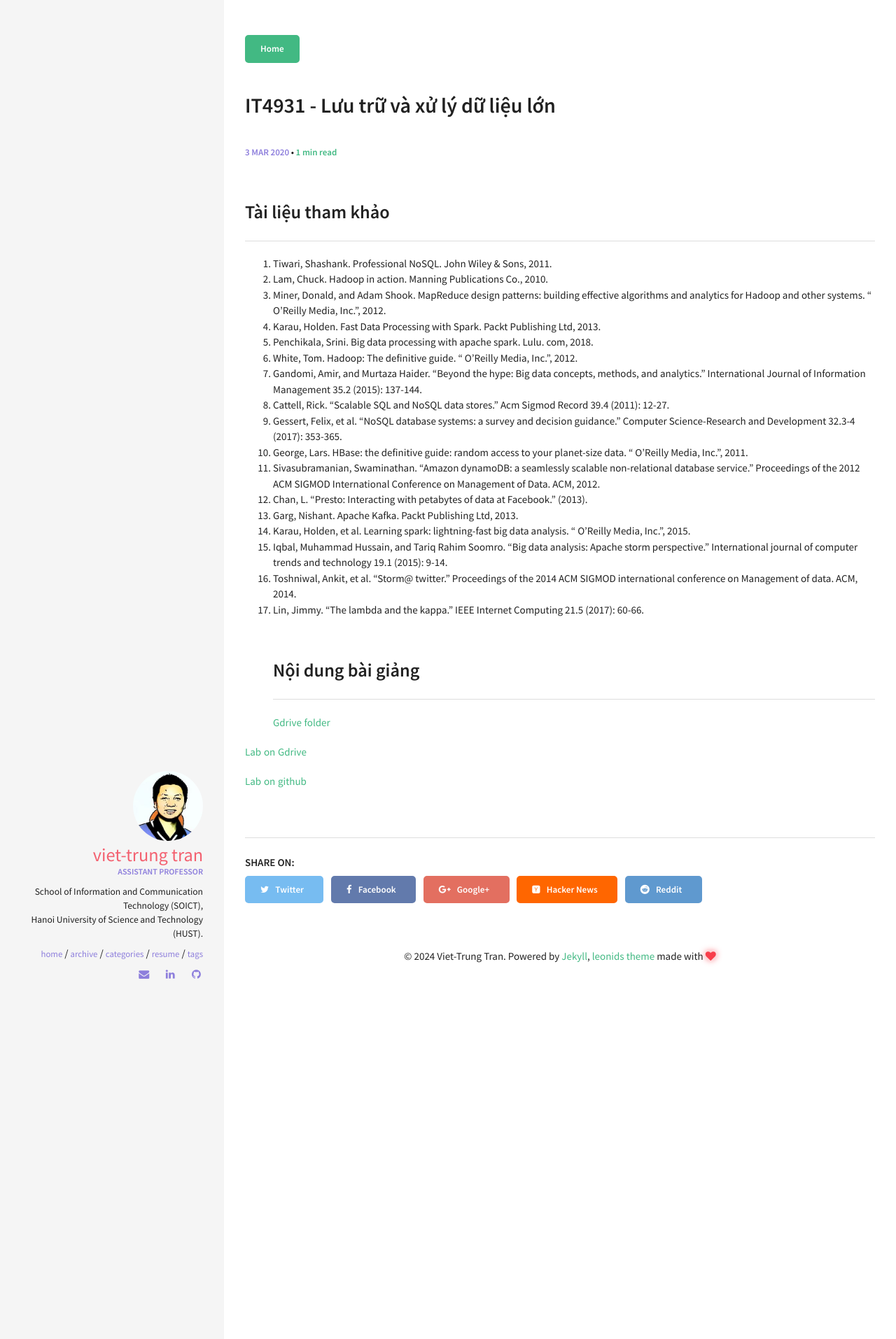
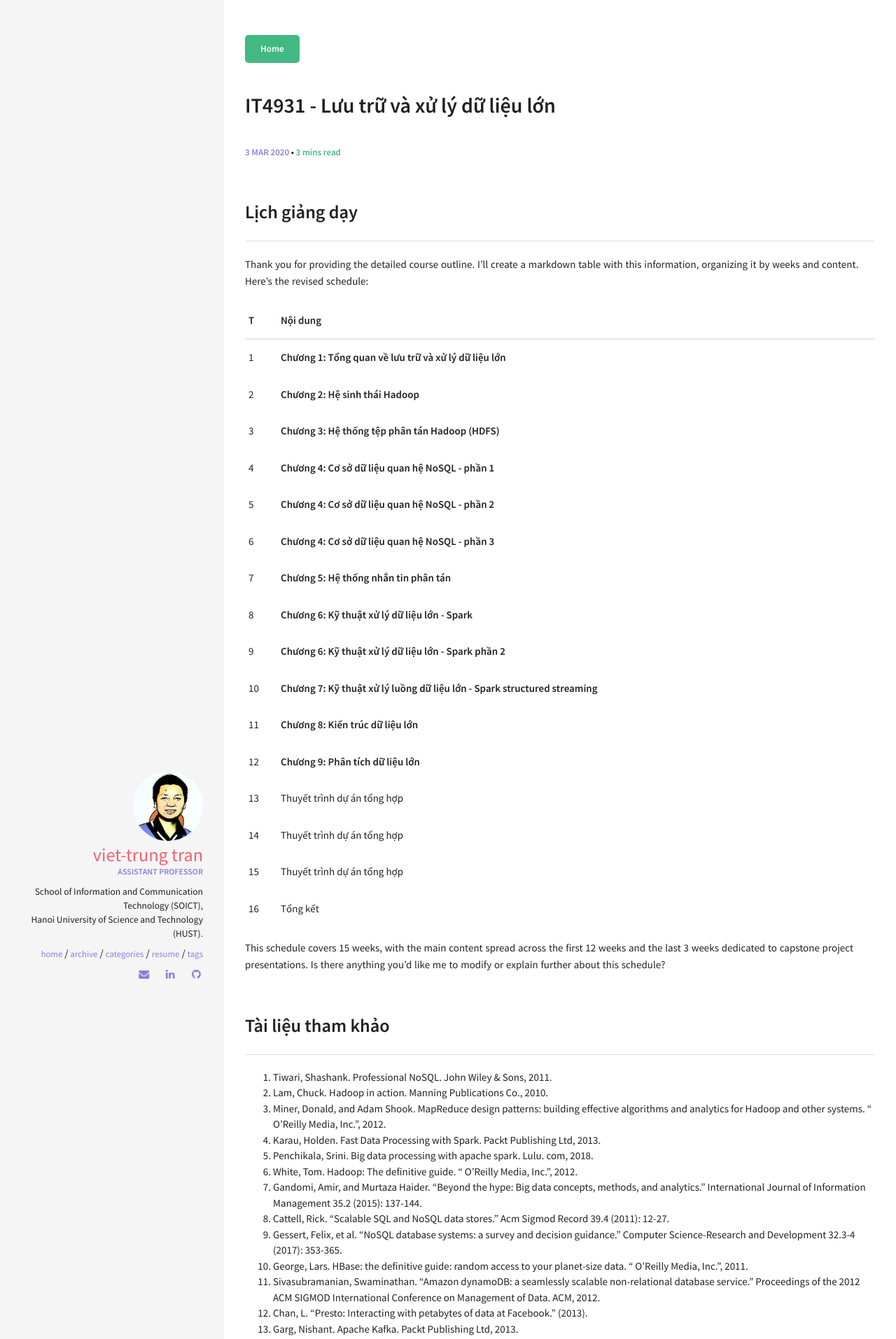
Before and after one commit to trungtv/trungtv.github.io, a Jekyll site: the page built from _posts/2020-03-03-it4931-luu-tru-va-xu-ly-du-lieu-lon.md, in a window 1280 px wide. Shown: the top 1914 px of the page at 70% size. Built offline with Jekyll 4.4.1, drawn with Linux system fonts in a browser that asks for light colours.

Commit message:
Update 2020-03-03-it4931-luu-tru-va-xu-ly-du-lieu-lon.md

```diff
--- a/_posts/2020-03-03-it4931-luu-tru-va-xu-ly-du-lieu-lon.md
+++ b/_posts/2020-03-03-it4931-luu-tru-va-xu-ly-du-lieu-lon.md
@@ -6,6 +6,29 @@ categories:
   - Course
 share: true
 ---
+## Lịch giảng dạy
+Thank you for providing the detailed course outline. I'll create a markdown table with this information, organizing it by weeks and content. Here's the revised schedule:
+
+| T | Nội dung |
+|---|----------|
+| 1 | **Chương 1: Tổng quan về lưu trữ và xử lý dữ liệu lớn**
+| 2 | **Chương 2: Hệ sinh thái Hadoop**
+| 3 | **Chương 3: Hệ thống tệp phân tán Hadoop (HDFS)**
+| 4 | **Chương 4: Cơ sở dữ liệu quan hệ NoSQL - phần 1**
+| 5 | **Chương 4: Cơ sở dữ liệu quan hệ NoSQL - phần 2**
+| 6 | **Chương 4: Cơ sở dữ liệu quan hệ NoSQL - phần 3**
+| 7 | **Chương 5: Hệ thống nhắn tin phân tán**
+| 8 | **Chương 6: Kỹ thuật xử lý dữ liệu lớn - Spark**
+| 9 | **Chương 6: Kỹ thuật xử lý dữ liệu lớn - Spark phần 2**
+| 10 | **Chương 7: Kỹ thuật xử lý luồng dữ liệu lớn - Spark structured streaming**
+| 11 | **Chương 8: Kiến trúc dữ liệu lớn**
+| 12 | **Chương 9: Phân tích dữ liệu lớn**
+| 13 | Thuyết trình dự án tổng hợp |
+| 14 | Thuyết trình dự án tổng hợp |
+| 15 | Thuyết trình dự án tổng hợp |
+| 16 | Tổng kết |
+
+This schedule covers 15 weeks, with the main content spread across the first 12 weeks and the last 3 weeks dedicated to capstone project presentations. Is there anything you'd like me to modify or explain further about this schedule?
 ## Tài liệu tham khảo
 
 1. Tiwari, Shashank. Professional NoSQL. John Wiley & Sons, 2011.
```
